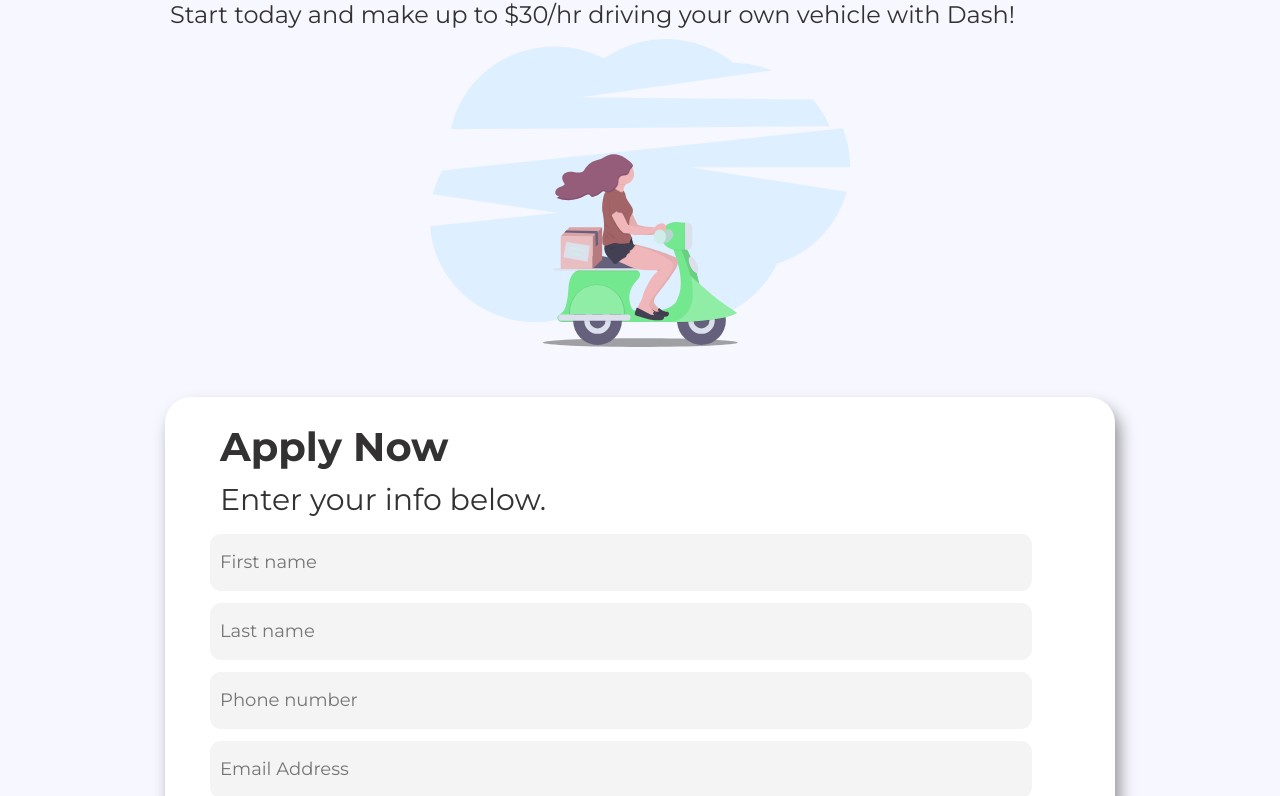
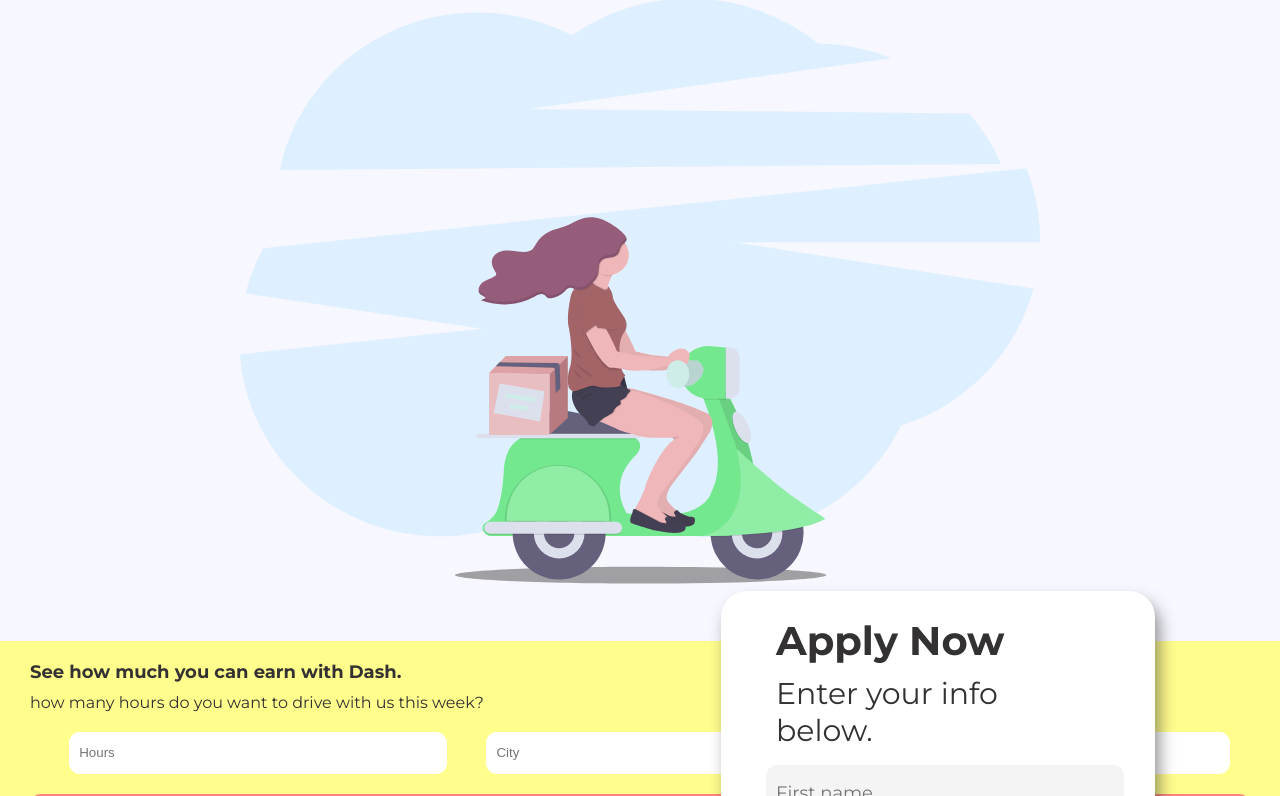
Before and after one commit to char1169/char1169.github.io, a plain HTML site: page master-files-landing-page/index.html in a window 1280 px wide. Shown: the part 324-1120 px from the top of the page. Drawn offline with Linux system fonts and the light colour scheme.

Commit message:
Updating Changes

```diff
--- a/master-files-landing-page/style.css
+++ b/master-files-landing-page/style.css
@@ -148,10 +148,7 @@ html {
 
 section .dlogo {
     width: 114.74px;
-    height: 81.05px;
-    margin-left: 35px;
-    margin-bottom: 0px;
-    padding: 0px;
+    padding: 20px;
 }
 
 h1 {
@@ -172,10 +169,7 @@ p {
 
 /* Adding a background image of a person on a scooter */
 .backgroundimage {
-    width: 289.23px;
-    height: 211.53px;
-    margin-left: 45px;
-    padding: 20px;
+    margin: 0;
 }
 
 /* Adding the "Apply Now" form */
@@ -345,12 +339,9 @@ footer p {
 
 /* Making the Background image bigger and centered */
     .backgroundimage {
-        width: 420.64px;
-        height: 307.65px;
+        width: 70%;
         display: block;
-        margin: 3% auto;
-        padding-top: 0;
-        margin-top: 0;
+        margin: auto;
     }
 
 /* Making to "Apply Now" form bigger an centered with the image */
@@ -394,20 +385,37 @@ footer p {
 
 
 /* Setting the Desktop Media Queries */
-@media screen and (min-width:1025px) {
+@media screen and (min-width:1025px){
 
 /* Resizing the title to its approriate size for desktop */
 
+    .backgroundimage {
+        width: 800px;
+        height: 600px;
+    }
 
-    body {
-    padding: 25px 140px;
+    p {
+        font-size: 24px;
+        line-height: 29px;
+    }
+
+    #mainsection {
+        display: flex;
+        justify-content: space-around;
+        flex-direction: row;
+        padding-left: 100px;
+
+    }
+
+    .applynow {
+        width: 30%;
+        position: absolute;
+        right: 125px;
 
     }
 
 
-    h1 {
-        font-size: 80px;
-        line-height: 97px;
-    }
+
+
 
 }
```
